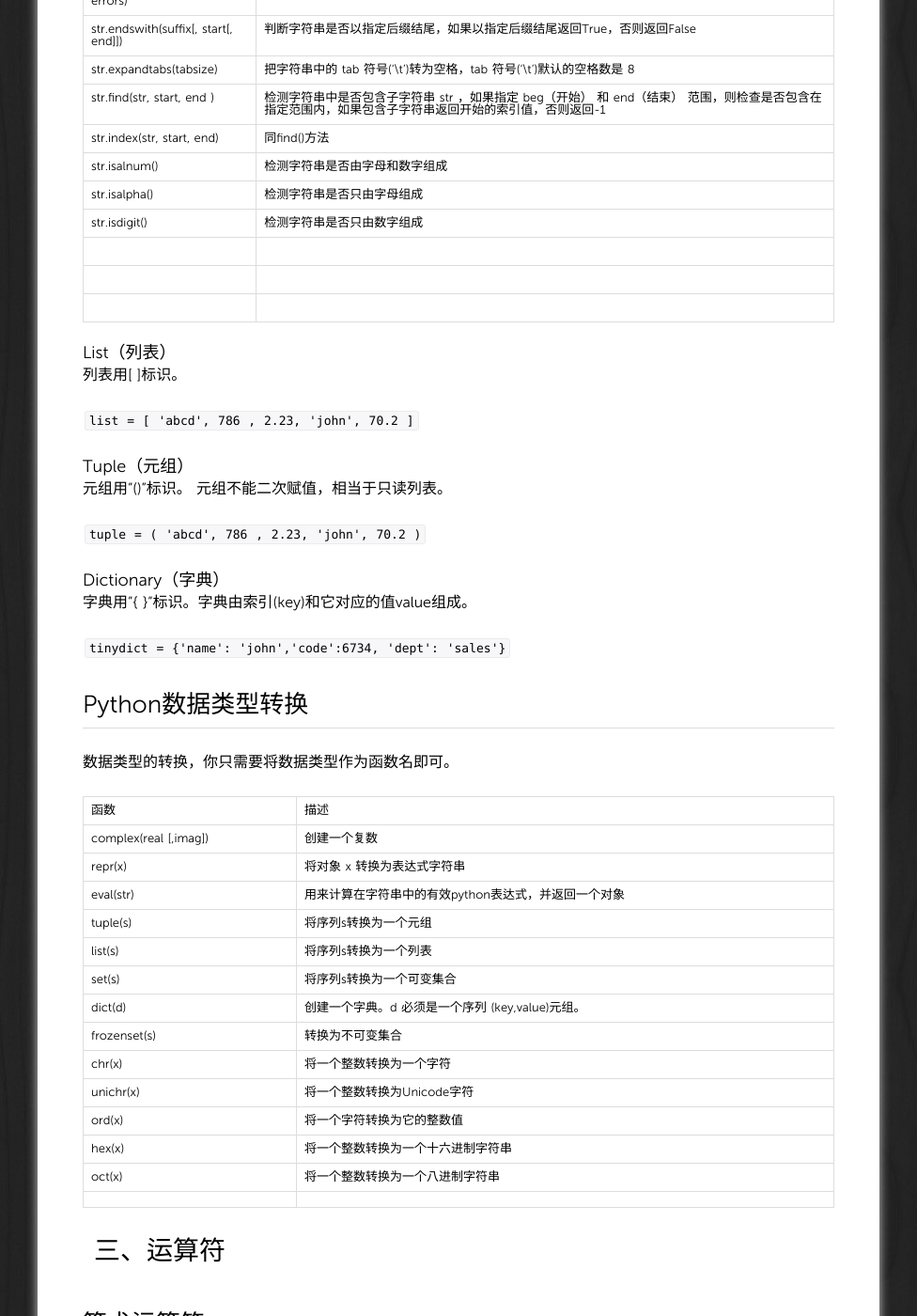
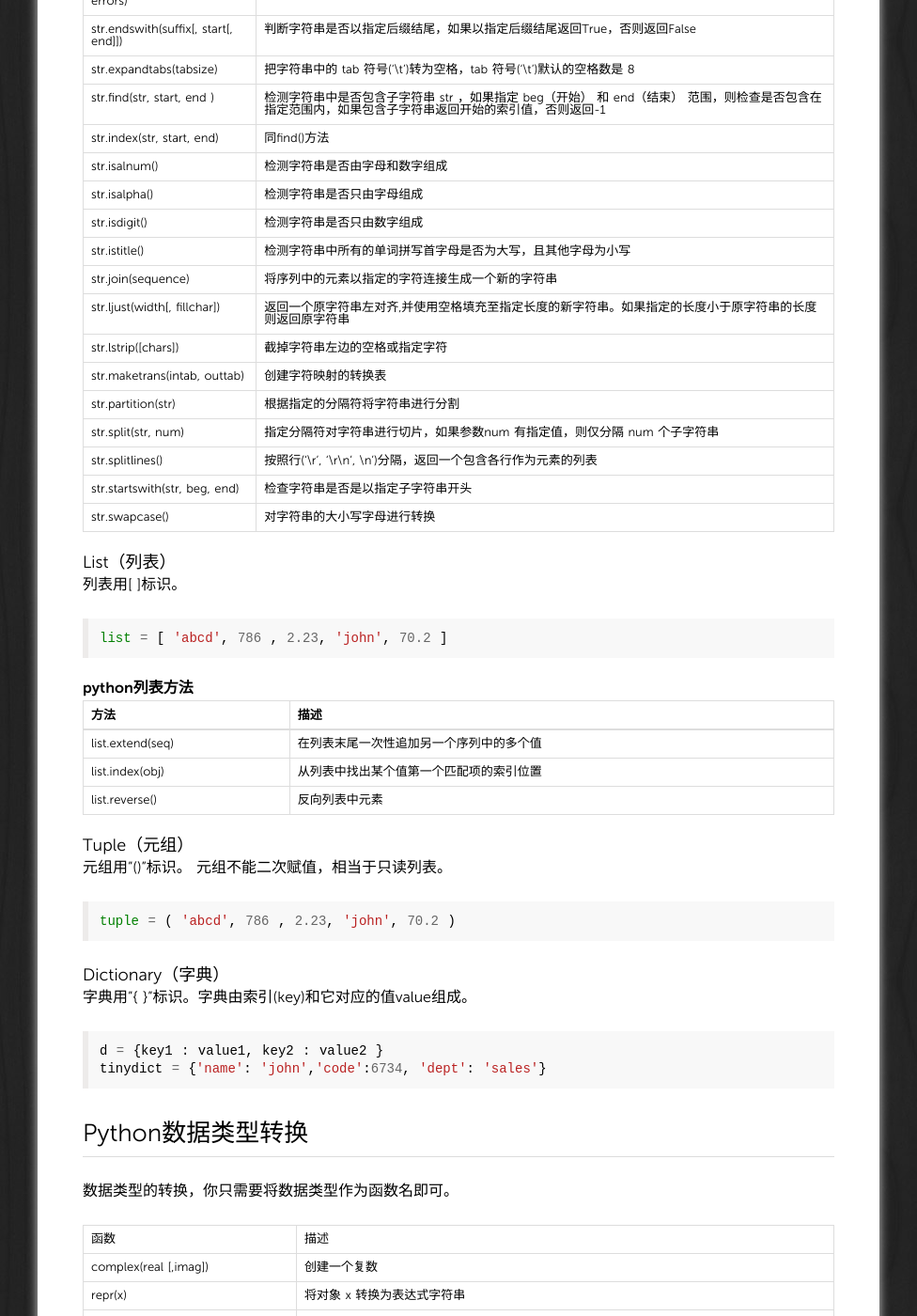
Before and after one commit to xuzhen1994/xuzhen1994.github.io, a Jekyll site: the page built from _posts/2016-10-21-python-FirstBlood.md, in a window 1280 px wide and 1400 px high, scrolled down 3874 px. Shown: the whole window at 94% size, without its empty margins (152-1128 px from the left). Built offline with Jekyll 4.4.1, drawn with Linux system fonts in a browser that asks for light colours; Markdown is read by kramdown in place of the engine named in the settings.

Commit message:
add something

````diff
--- a/_posts/2016-10-21-python-FirstBlood.md
+++ b/_posts/2016-10-21-python-FirstBlood.md
@@ -204,28 +204,50 @@ oct(x )		#将一个整数转换为一个八进制字符串
 | str.isalnum() | 检测字符串是否由字母和数字组成 |
 | str.isalpha() | 检测字符串是否只由字母组成 |
 | str.isdigit() | 检测字符串是否只由数字组成 |
-|||
-|||
-|||
+| str.istitle() | 检测字符串中所有的单词拼写首字母是否为大写，且其他字母为小写 |
+| str.join(sequence) | 将序列中的元素以指定的字符连接生成一个新的字符串 |
+| str.ljust(width[, fillchar]) | 返回一个原字符串左对齐,并使用空格填充至指定长度的新字符串。如果指定的长度小于原字符串的长度则返回原字符串 |
+| str.lstrip([chars]) | 截掉字符串左边的空格或指定字符 |
+| str.maketrans(intab, outtab) | 创建字符映射的转换表 |
+| str.partition(str) | 根据指定的分隔符将字符串进行分割 |
+| str.split(str, num) | 指定分隔符对字符串进行切片，如果参数num 有指定值，则仅分隔 num 个子字符串 |
+| str.splitlines() | 按照行('\r', '\r\n', \n')分隔，返回一个包含各行作为元素的列表 |
+| str.startswith(str, beg, end) | 检查字符串是否是以指定子字符串开头 |
+| str.swapcase() | 对字符串的大小写字母进行转换 |
 
 ### List（列表）
 
 列表用[ ]标识。
 
-`list = [ 'abcd', 786 , 2.23, 'john', 70.2 ]`
+```python
+list = [ 'abcd', 786 , 2.23, 'john', 70.2 ]
+```
+
+#### **python列表方法**
+
+| 方法 | 描述 |
+| ------ | ------ |
+| list.extend(seq) | 在列表末尾一次性追加另一个序列中的多个值 |
+| list.index(obj) | 从列表中找出某个值第一个匹配项的索引位置 |
+| list.reverse() | 反向列表中元素 |
 
 ### Tuple（元组）
 
 元组用"()"标识。
 元组不能二次赋值，相当于只读列表。
 
-`tuple = ( 'abcd', 786 , 2.23, 'john', 70.2 )`
+```python
+tuple = ( 'abcd', 786 , 2.23, 'john', 70.2 )
+```
 
 ### Dictionary（字典）
 
 字典用"{ }"标识。字典由索引(key)和它对应的值value组成。
 
-`tinydict = {'name': 'john','code':6734, 'dept': 'sales'}`
+```python
+d = {key1 : value1, key2 : value2 }
+tinydict = {'name': 'john','code':6734, 'dept': 'sales'}
+```
 
 ## Python数据类型转换
 
````
